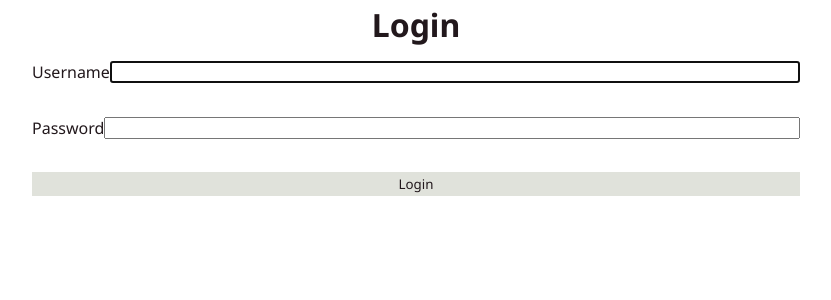
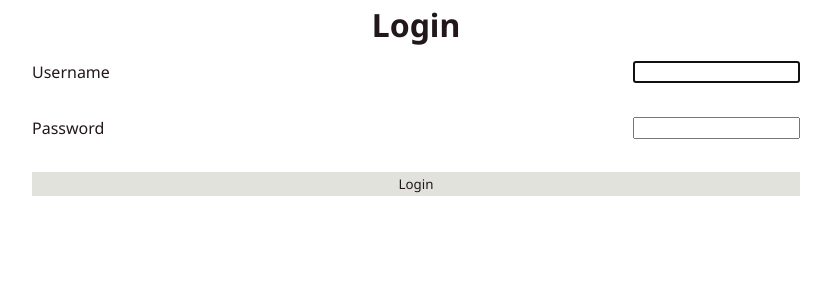
Before and after one commit to othshine/softDsim, a Django app: page /login in a window 1280 px wide. Shown: the part 101-401 px from the top of the page, without its empty margins (224-1055 px from the left). Run offline with Django 3.2, Linux system fonts and the light colour scheme; some libraries are stand-ins or nearby versions.

Commit message:
Minor Style improvements

```diff
--- a/app/static/app/index.js
+++ b/app/static/app/index.js
@@ -92,8 +92,9 @@ function removeScrumTeam(x) {
 }
 
 function addEndProjectButton(){
-    const end_project_button = "<button id=\"continue-button\" onclick=\"cont()\" style=\"\n" +
-        "    margin-top: 5px;\n" +
+    const end_project_button = "<div style='height:5px; width:100%; background-color: white'></div><button id=\"continue-button\" onclick=\"endScenario()\" style=\"\n" +
         "\">End Project</button>"
-    document.getElementById('continue-container').innerHTML += end_project_button
+    const container = document.getElementById('continue-container');
+    container.innerHTML += end_project_button;
+    container.parentElement.innerHTML += "<div class=\"row\"></div>";
 }
--- a/app/static/app/model.js
+++ b/app/static/app/model.js
@@ -22,7 +22,7 @@ async function cont() {
         }
     );
 
-    if (response.status == 403){
+    if (response.status === 403){
         alert("This is not a valid scenario id")
     }
     const data = await response.json();
@@ -42,3 +42,7 @@ async function cont() {
     }
     set_continue_button()
 }
+
+async function endScenario(){
+
+}
--- a/app/static/app/styles.css
+++ b/app/static/app/styles.css
@@ -428,6 +428,27 @@ table.std-stripped tr:nth-child(even) > td {
     color: var(--red);
 }
 
+
 .bold {
     font-weight: bold;
 }
+
+#login-container > input {
+    max-width: 10rem;
+    float: right;
+    padding-left: 0.2rem;
+}
+
+.fade-up {
+    height: 1rem;
+    width: 100%;
+    background-image: linear-gradient(to top, rgba(255,255,255,1), rgba(255,255,255,0));
+}
+
+#hide {
+    position: absolute;
+    bottom: 0;
+    background-color: white;
+    width: 50%;
+    height: 1rem;
+}
--- a/app/templates/app/instructor/login.html
+++ b/app/templates/app/instructor/login.html
@@ -27,11 +27,11 @@
             <div class="row"></div>
             <div class="row">
                 <label for="user">Username</label>
-                <input name="user" type="text">
+                <input class="login" name="user" type="text">
             </div>
             <div class="row">
                 <label for="pw">Password</label>
-                <input name="pw" type="password">
+                <input class="login" name="pw" type="password">
             </div>
             <div class="row">
                 <button>
--- a/app/templates/app/login.html
+++ b/app/templates/app/login.html
@@ -11,7 +11,7 @@
             {% csrf_token %}
         <div class="half-box spaced">
             {% for field in login_form %}
-                <div class="row">
+                <div class="row" id="login-container">
                     {{ field.label }}
                     {{ field }}
                 </div>
```
Also changed, not shown: app/templates/app/app.html (+7 -2 lines).
